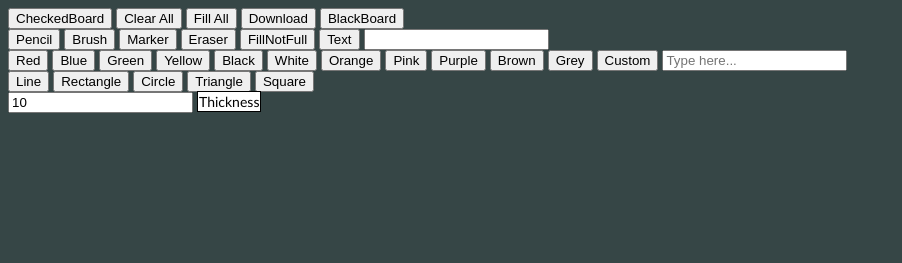
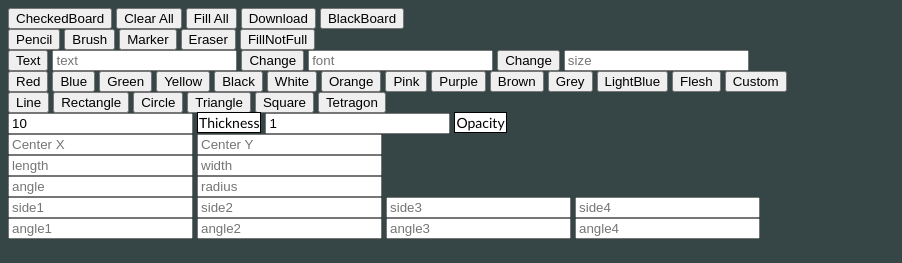
Before and after one commit to KrokoCoder/Imagine, a Flask app: page /main in a window 1280 px wide; the page is wider, and only the part inside the window is pictured. Shown: the top 263 px of that part, without its empty margins (0-902 px from the left). Run offline with Flask 3, Linux system fonts and the light colour scheme.

Commit message:
Changing shape functions. Fixing some bugs. Main functions are ready!!!!

```diff
--- a/static/js/script.js
+++ b/static/js/script.js
@@ -1,45 +1,11 @@
 var drawOnCanvas; // Define drawOnCanvas globally
 var currentColor = "#000000";
 var context;
-var lineWidth = [0, 5, 10, 20, 30, 40, 50, 75, 100]
-var font = "Arial";
-var fontSize = 30;
-var shapeMakerList = {
-    "line": function(x1, y1, x2, y2) {
-        context.beginPath();
-        context.moveTo(x1, y1);
-        context.lineTo(x2, y2);
-        context.stroke();
-    },
-    "circle": function(x, y, radius, startAngle, endAngle, anticlockwise) {
-        context.beginPath();
-        context.arc(x, y, radius, startAngle, endAngle, anticlockwise);
-        context.stroke();
-    },
-    "rectangle": function(x, y, width, height) {
-        context.beginPath();
-        context.rect(x, y, width, height);
-        context.stroke();
-    },
-    "triangle": function(x1, y1, x2, y2, x3, y3) {
-        context.beginPath();
-        context.moveTo(x1, y1);
-        context.lineTo(x2, y2);
-        context.lineTo(x3, y3);
-        context.closePath();
-        context.stroke();
-    },
-    "square": function(x, y, size) {
-        context.beginPath();
-        context.rect(x, y, size, size);
-        context.stroke();
-    },
-};
-
-
+var lineWidth = [0, 5, 10, 20, 30, 40, 50, 75, 100];
+var sizes = [8, 10, 12, 14, 16, 18, 20, 22, 24, 26, 30, 36, 48, 72];
 function BrushPaint() {
     var canvas = document.getElementById('board');
-    drawOnCanvas = canvas.getContext('2d'); // Assign to the global variable
+    var drawOnCanvas = canvas.getContext('2d'); // Assign to the local variable
     var isDrawing = false;
     var mouse = { x: 0, y: 0 };
     var last_mouse = { x: 0, y: 0 };
@@ -84,9 +50,10 @@ function BrushPaint() {
         last_mouse.y = mouse.y;
     }
 }
+
 function Pencil(){
     var canvas = document.getElementById('board');
-drawOnCanvas = canvas.getContext('2d'); // Assign to the global variable
+    var drawOnCanvas = canvas.getContext('2d'); // Assign to the local variable
     var isDrawing = false;
     var mouse = { x: 0, y: 0 };
     var last_mouse = { x: 0, y: 0 };
@@ -131,9 +98,10 @@ function drawLine(e) {
         last_mouse.y = mouse.y;
     }
 }
+
 function Marker(){
     var canvas = document.getElementById('board');
-    drawOnCanvas = canvas.getContext('2d'); // Assign to the global variable
+    var drawOnCanvas = canvas.getContext('2d'); // Assign to the local variable
     var isDrawing = false;
     var mouse = { x: 0, y: 0 };
     var last_mouse = { x: 0, y: 0 };
@@ -182,13 +150,14 @@ function Marker(){
 function Eraser(){
     currentColor = "#ffffff";
 }
+
 function Fill(){
     var canvas = document.getElementById("board");
     var context = canvas.getContext("2d");
     context.fillStyle = currentColor;
     context.fillRect(0, 0, canvas.width, canvas.height);
+}
 
-}
 function BlackBoard(){
     var canvas = document.getElementById("board");
     var context = canvas.getContext("2d");
@@ -199,56 +168,99 @@ function BlackBoard(){
 function RedBrush() {
     currentColor = "#ff0000";
 }
+
 function BlueBrush() {
     currentColor = "#0000ff";
 }
+
 function GreenBrush() {
-    currentColor = "#00ff00";
+    currentColor = "#32f04b";
 }
+
 function YellowBrush() {
     currentColor = "#ffff00";
 }
+
 function BlackBrush() {
     currentColor = "#000000";
 }
+
 function WhiteBrush(){
     currentColor = "#ffffff";
 }
+
 function OrangeBrush(){
     currentColor = "#ffa500";
 }
+
 function PurpleBrush(){
     currentColor = "#800080";
 }
+
 function PinkBrush(){
-    currentColor = "#ffc0cb";
+    currentColor = "#f700ff";
 }
+
 function BrownBrush(){
     currentColor = "#7c4c2c";
 }
+
 function GreyBrush(){
     currentColor = "#808080";
 }
+function LightBlueBrush(){
+    currentColor = "#00ffff";
+}
+function FleshBrush(){
+    currentColor = "#ffe4c4";
+}
 function CustomColor(){
-    currentColor = document.getElementById("color").value;
+    var colorCanvas = document.getElementById('board');
+    var ColorCtx = colorCanvas.getContext('2d');  // This create a 2D context for the canvas
+
+    var color = 'rgba(0,0,255,1)';
+    let gradientH = ColorCtx.createLinearGradient(0, 0, ColorCtx.canvas.width, 0);
+    gradientH.addColorStop(0, '#fff');
+    gradientH.addColorStop(1, color);
+    ColorCtx.fillStyle = gradientH;
+    ColorCtx.fillRect(0, 0, ColorCtx.canvas.width, ColorCtx.canvas.height);
+
+    // Create a Vertical Gradient(white to black)
+     let gradientV = ColorCtx.createLinearGradient(0, 0, 0, 300);
+     gradientV.addColorStop(0, 'rgba(0,0,0,0)');
+     gradientV.addColorStop(1, '#000');
+     ColorCtx.fillStyle = gradientV;
+     ColorCtx.fillRect(0, 0, ColorCtx.canvas.width,
+     ColorCtx.canvas.height);
+
+     colorCanvas.addEventListener('click',function(event){
+        let x = event.clientX;  // Get X coordinate
+        let y = event.clientY;  // Get Y coordinate
+        pixel = ColorCtx.getImageData(x,y,1,1)['data'];   // Read pixel Color
+        rgb = `rgb(${pixel[0]},${pixel[1]},${pixel[2]})`;
+        document.body.style.background = rgb;
+     });
 }
+
 function ClearBoard(){
     var canvas = document.getElementById("board");
     var context = canvas.getContext("2d");
     context.clearRect(0, 0, canvas.width, canvas.height);
 }
+
 function Circle(){
     var canvas = document.getElementById("board");
     var context = canvas.getContext("2d");
     context.beginPath();
     context.arc(100, 75, 50, 0, 2 * Math.PI);
-    context.FillStyle = currentColor;
+    context.fillStyle = currentColor;
     context.fill();
     context.stroke();
 }
+
 function FillNotFullBoard(){
     var canvas = document.getElementById('board');
-    fillOnCanvas = canvas.getContext('2d'); // Assign to the global variable
+    var fillOnCanvas = canvas.getContext('2d'); // Assign to the local variable
     var isFilling = false;
     var mouse = { x: 0, y: 0 };
     var last_mouse = { x: 0, y: 0 };
@@ -293,6 +305,7 @@ function FillNotFullBoard(){
         last_mouse.y = mouse.y;
     }
 }
+
 function LineWidthChanger() {
     var canvas = document.getElementById("board");
     var drawOnCanvas = canvas.getContext("2d");
@@ -324,90 +337,320 @@ function LineWidthChanger() {
 
 function CheckedBoard(){
     var canvas = document.getElementById('board');
-    var context = document.getContext('2d');
+    var context = canvas.getContext('2d');
     canvas.style = "background-image: none";
     context.style = canvas.style = "background-image: url('static/images/checkers.jpg')";
+}
+
+function Line() {
+    var canvas = document.getElementById('board');
+    var ctx = canvas.getContext('2d');
+    var lines = [];
+    var mouseXInput = document.getElementById("mouseXinput");
+    var mouseYInput = document.getElementById("mouseYinput");
+    var lengthInput = document.getElementById("sideInput");
+    var rotationAngleInput = document.getElementById("rotationAngleInput");
+
+    var mouseX = parseFloat(mouseXInput.value);
+    var mouseY = parseFloat(mouseYInput.value);
+    var length = parseFloat(lengthInput.value);
+    var rotationAngle = parseFloat(rotationAngleInput.value);
+
+
+    var line1 = {
+        startX: mouseX,
+        startY: mouseY,
+        endX: mouseX + length * Math.cos(rotationAngle),
+        endY: mouseY + length * Math.sin(rotationAngle)
+    };
+
+    lines.push(line1);
+
+    for (var i = 0; i < lines.length; i++) {
+        var l = lines[i];
+        ctx.beginPath();
+        ctx.moveTo(l.startX, l.startY);
+        ctx.lineTo(l.endX, l.endY);
+        ctx.closePath();
+        ctx.fillStyle = currentColor;
+        ctx.fill();
+        ctx.stroke();  // Consider using stroke() for lines
+    }
+}
+
+function Circle() {
+    var canvas = document.getElementById('board');
+    var ctx = canvas.getContext('2d');
+    var circles = [];
+    var mouseXInput = document.getElementById("mouseXinput");
+    var mouseYInput = document.getElementById("mouseYinput");
+    var radiusInput = document.getElementById("radiusInput");
+    var mouseCX = parseFloat(mouseXInput.value);
+    var mouseCY = parseFloat(mouseYInput.value);
+    var radius = parseFloat(radiusInput.value);
+
+
+    var circle1 ={
+        centerX: mouseCX,
+        centerY: mouseCY,
+        radius: radius
+    };
+
+
+    circles.push(circle1);
+
+    for (var i = 0; i < circles.length; i++) {
+        var c = circles[i];
+        ctx.beginPath();
+        ctx.arc(c.centerX, c.centerY, c.radius, 0,  2 * Math.PI);
+        ctx.closePath();
+        ctx.fillStyle = currentColor;
+        ctx.stroke();
+        ctx.fill(); // Consider using stroke() for lines
+    };
 
 }
-function LineBtn() {
+function Square() {
     var canvas = document.getElementById('board');
     var context = canvas.getContext('2d');
+    var squares = [];
+    var mouseXInput = document.getElementById("mouseXinput");
+    var mouseYInput = document.getElementById("mouseYinput");
+    var sideLengthInput = document.getElementById("sideInput");
+    var mouseX = mouseXInput.value;
+    var mouseY = mouseYInput.value;
+    var sideLength = sideLengthInput.value;
+
+    var square1 = {
+        centerX: mouseX,
+        centerY: mouseY,
+        sideLength: sideLength
+    };
+    squares.push(square1);
+    for (var i = 0; i < squares.length; i++) {
+    var sq = squares[i];
     context.beginPath();
-    shapeMakerList["line"](10, 10, 100, 100);
-    context.strokeStyle = currentColor;
-    context.stroke();
-    document.body.appendChild(canvas);
+    context.rect(sq.centerX, sq.centerY, sq.sideLength, sq.sideLength);
+    context.closePath();
+    context.fillStyle = currentColor;
+    context.fill();
+
+    }
+}
+function Rectangle() {
+    var canvas = document.getElementById('board');
+    var context = canvas.getContext('2d');
+    var rectangles = [];
+    var mouseXInput = document.getElementById("mouseXinput");
+    var mouseYInput = document.getElementById("mouseYinput");
+    var LengthInput = document.getElementById("sideInput");
+    var WidthInput = document.getElementById("sideInput2");
+    var mouseX = mouseXInput.value;
+    var mouseY = mouseYInput.value;
+    var Length = LengthInput.value;
+    var Width = WidthInput.value;
+
+    var rectangle1 = {
+        centerX: mouseX,
+        centerY: mouseY,
+        length: Length,
+        width: Width
+    };
+    rectangles.push(rectangle1);
+    for (var i = 0; i < rectangles.length; i++) {
+    var rect = rectangles[i];
+    context.beginPath();
+    context.rect(rect.centerX, rect.centerY, rect.length, rect.width);
+    context.closePath();
+    context.fillStyle = currentColor;
+    context.fill();
+
+    }
 }
 
-function CircleBtn() {
+function Triangle() {
     var canvas = document.getElementById('board');
     var context = canvas.getContext('2d');
-    context.beginPath();
-    shapeMakerList["circle"](100, 75, 50, 0, 2 * Math.PI);
-    context.strokeStyle = currentColor;
-    context.stroke();
-    document.body.appendChild(canvas);
+    var triangles = [];
+
+    // Get values from inputs, handling potential errors
+    var mouseXInput = document.getElementById("mouseXinput");
+    var mouseYInput = document.getElementById("mouseYinput");
+    var side1LengthInput = document.getElementById("side1Input");
+    var side2LengthInput = document.getElementById("side2Input");
+    var side3LengthInput = document.getElementById("side3Input");
+    var angle1Input = document.getElementById("angle1Input");
+    var angle2Input = document.getElementById("angle2Input");
+    var angle3Input = document.getElementById("angle3Input");
+    var mouseX = parseFloat(mouseXInput.value) || 0;
+    var mouseY = parseFloat(mouseYInput.value) || 0;
+    var side1 = parseFloat(side1LengthInput.value) || 10;
+    var side2 = parseFloat(side2LengthInput.value) || 10;
+    var side3 = parseFloat(side3LengthInput.value) || 10;
+    var angle1 = parseFloat(angle1Input.value) || 0;
+    var angle2 = parseFloat(angle2Input.value) || 0;
+    var angle3 = parseFloat(angle3Input.value) || 0;
+
+    // Ensure angles add up to 180 degrees
+    var totalAngles = angle1 + angle2 + angle3;
+    if (totalAngles !== 180) {
+      console.warn("Invalid angles: Triangle angles must add up to 180 degrees. Adjusting angles.");
+      // Adjust angles to 180 (e.g., reduce each angle proportionally)
     }
 
-function RectangleBtn() {
-    var canvas = document.getElementById('board');
-    var context = canvas.getContext('2d');
+    var triangle1 = {
+      centerX: mouseX,
+      centerY: mouseY,
+      side1length: side1,
+      side2length: side2,
+      side3length: side3,
+      angle1deg: angle1,
+      angle2deg: angle2,
+      angle3deg: angle3
+    };
+
+    triangles.push(triangle1);
+
+
+    for (var i = 0; i < triangles.length; i++) {
+      var tr = triangles[i];
       context.beginPath();
-    shapeMakerList["rectangle"](10, 10, 100, 100);
-    context.strokeStyle = currentColor;
+
+      // Calculate triangle coordinates using side lengths and angles
+      // (Implement appropriate calculation logic here)
+      // ...
+
+      context.closePath();
+      context.fillStyle = currentColor; // Assuming `currentColor` is defined elsewhere
+      context.fill();
       context.stroke();
-    document.body.appendChild(canvas);
+    }
   }
 
-function TriangleBtn() {
-    var canvas = document.getElementById('board');
-    var context = canvas.getContext('2d');
-    context.beginPath();
-    shapeMakerList["triangle"](10, 10, 100, 100, 200, 200);
-    context.strokeStyle = currentColor;
-    context.stroke();
-    document.body.appendChild(canvas);
-}
-
-function SquareBtn() {
-    var canvas = document.getElementById('board');
-    var context = canvas.getContext('2d');
-    context.beginPath();
-    shapeMakerList["square"](10, 10, 100);
-    context.strokeStyle = currentColor;
-    context.stroke();
-    document.body.appendChild(canvas);
-}
-
-function TextBtn() {
+var fonts = ["Arial", "Verdana", "Times New Roman", "Courier New", "Impact", "Comic Sans MS", "Georgia", "Trebuchet MS", "Palatino", "Arial Black", "Tahoma"];
+function drawText() {
+    var textInput = document.getElementById("text");
     var canvas = document.getElementById("board");
     var context = canvas.getContext("2d");
 
-    // Set the font for the canvas
-    context.font = fontSize + "px " + font;
+    var fontSize = 16; // Define fontSize here
+    context.fillStyle = currentColor;
+    context.font = `${fonts[0]} ${fontSize}px`;
+    context.textBaseline = "top";
+    context.fillText(textInput.value, 350, 0);
+}
 
-    // Create a text input element
-    var textInput = document.createElement("input");
-    textInput.type = "text";
-    textInput.id = "textInput"; // Set a unique ID for the input
-    textInput.placeholder = "Type here..."; // Set a placeholder text
+function updateFont() {
+    var fontInput = document.getElementById("font");
+    var canvas = document.getElementById("board");
+    var context = canvas.getContext("2d");
 
-    // Append the text input element to an element with the id "text"
-    var textElement = document.getElementById("text");
-    if (textElement) {
-        textElement.innerHTML = ""; // Clear existing content
-        textElement.appendChild(textInput);
-    } else {
-        console.error("Element with id 'text' not found.");
+
+
+    var fontSize = 16;
+    switch (fontInput.value) {
+        case fonts[0]:
+            context.font = `${fonts[0]} ${fontSize}px`;
+            break;
+        case fonts[1]:
+            context.font = `${fonts[1]} ${fontSize}px`;
+            break;
+        case fonts[2]:
+            context.font = `${fonts[2]} ${fontSize}px`;
+            break;
+        case fonts[3]:
+            context.font = `${fonts[3]} ${fontSize}px`;
+            break;
+        case fonts[4]:
+            context.font = `${fonts[4]} ${fontSize}px`;
+            break;
+        case fonts[5]:
+            context.font = `${fonts[5]} ${fontSize}px`;
+            break;
+        case fonts[6]:
+            context.font = `${fonts[6]} ${fontSize}px`;
+            break;
+        case fonts[7]:
+            context.font = `${fonts[7]} ${fontSize}px`;
+            break;
+        case fonts[8]:
+            context.font = `${fonts[8]} ${fontSize}px`;
+            break;
+        case fonts[9]:
+            context.font = `${fonts[9]} ${fontSize}px`;
+            break;
+        case fonts[10]:
+            context.font = `${fonts[10]} ${fontSize}px`;
+            break;
+    }
+    fontInput.value = context.font.split(" ")[0];
+}
+function fontChange(){
+    var fontInput = document.getElementById("font");
+    var canvas = document.getElementById("board");
+    var context = canvas.getContext("2d");
+    fontInput.value = context.font.split(" ")[0];
+}
+function updateSize() {
+    var sizeInput = document.getElementById("size");
+    var canvas = document.getElementById("board");
+    var context = canvas.getContext("2d");
+    sizeInput.value = context.font.split(" ")[1].replace("px", "");
+    switch (sizeInput.value) {
+        case sizes[0]:
+            context.font = `${fonts[0]} ${sizes[0]}px`;
+            break;
+        case sizes[1]:
+            context.font = `${fonts[0]} ${sizes[1]}px`;
+            break;
+        case sizes[2]:
+            context.font = `${fonts[0]} ${sizes[2]}px`;
+            break;
+        case sizes[3]:
+            context.font = `${fonts[0]} ${sizes[3]}px`;
+            break;
+        case sizes[4]:
+            context.font = `${fonts[0]} ${sizes[4]}px`;
+            break;
+        case sizes[5]:
+            context.font = `${fonts[0]} ${sizes[5]}px`;
+            break;
+        case sizes[6]:
+            context.font = `${fonts[0]} ${sizes[6]}px`;
+            break;
+        case sizes[7]:
+            context.font = `${fonts[0]} ${sizes[7]}px`;
+            break;
+        case sizes[8]:
+            context.font = `${fonts[0]} ${sizes[8]}px`;
+            break;
+        case sizes[9]:
+            context.font = `${fonts[0]} ${sizes[9]}px`;
+            break;
+        case sizes[10]:
+            context.font = `${fonts[0]} ${sizes[10]}px`;
+            break;
+        case sizes[11]:
+            context.font = `${fonts[0]} ${sizes[11]}px`;
+            break;
+        case sizes[12]:
+            context.font = `${fonts[0]} ${sizes[12]}px`;
+            break;
+        case sizes[13]:
+            context.font = `${fonts[0]} ${sizes[13]}px`;
+            break;
     }
 }
-
-
+function sizeChange(){
+    var sizeInput = document.getElementById("size");
+    var canvas = document.getElementById("board");
+    var context = canvas.getContext("2d");
+    sizeInput.value = context.font.split(" ")[1].replace("px", "");
+}
 function DownloadImage(){
     var canvas = document.getElementById("board");
     var image = canvas.toDataURL("image/png").replace("image/png", "image/octet-stream");
     window.location.href=image;
-
 }
 
 window.onload = function (){
@@ -444,9 +687,7 @@ window.onload = function (){
     const BlackBoardButton = document.getElementById("BlackBoard");
     BlackBoardButton.addEventListener('click', BlackBoard);
     const TextBtn = document.getElementById("Text-btn");
-    TextBtn.addEventListener('click', TextBtn);
-    const CustomColorButton = document.getElementById("CustomColor-btn");
-    CustomColorButton.addEventListener('click', CustomColor);
+    TextBtn.addEventListener('click', text);
     const FillNotFullBoardButton = document.getElementById("FillNotFull");
     FillNotFullBoardButton.addEventListener('click', FillNotFullBoard);
     const PencilButton = document.getElementById("Pencil-btn");
@@ -458,13 +699,23 @@ window.onload = function (){
     const CheckedBoardButton = document.getElementById("CheckedBoard");
     CheckedBoardButton.addEventListener('click', CheckedBoard);
     const LineBtn = document.getElementById("Line-btn");
-    LineBtn.addEventListener('click', LineBtn);
+    LineBtn.addEventListener('click', Line);
     const CircleBtn = document.getElementById("Circle-btn");
-    CircleBtn.addEventListener('click', CircleBtn);
+    CircleBtn.addEventListener('click', Circle);
     const RectangleBtn = document.getElementById("Rectangle-btn");
-    RectangleBtn.addEventListener('click', RectangleBtn);
+    RectangleBtn.addEventListener('click', Rectangle);
     const TriangleBtn = document.getElementById("Triangle-btn");
-    TriangleBtn.addEventListener('click', TriangleBtn);
+    TriangleBtn.addEventListener('click', Triangle);
     const SquareBtn = document.getElementById("Square-btn");
-    SquareBtn.addEventListener('click', SquareBtn);
+    SquareBtn.addEventListener('click', Square);
+    const CustomColorButton = document.getElementById("CustomColor-btn");
+    CustomColorButton.addEventListener('click', CustomColor);
+    const fontChangeButton = document.getElementById("fontChange");
+    fontChangeButton.addEventListener('click', fontChange);
+    const sizeChangeButton = document.getElementById("sizeChange");
+    sizeChangeButton.addEventListener('click', sizeChange);
+    const LightBlueBrushButton = document.getElementById("LightBlue-btn");
+    LightBlueBrushButton.addEventListener('click', LightBlueBrush);
+    const FleshBrushButton = document.getElementById("Flesh-btn");
+    FleshBrushButton.addEventListener('click', FleshBrush);
 }
--- a/templates/main.html
+++ b/templates/main.html
@@ -23,8 +23,16 @@
   <button id = "Marker-btn">Marker</button>
   <button id="Eraser-btn">Eraser</button>
   <button id = "FillNotFull">FillNotFull</button>
+</div>
+<div class = "textButtons"></div>
   <button id = "Text-btn">Text</button>
-  <input id = "TextInput">
+  <input type="text" id="text" placeholder="text" onKeydown="drawText();"></input>
+  <button id = "fontChange">Change</button>
+  <input type ="text" id = "size" placeholder="font" onKeydown="updateFont();"></input>
+  <button id = "sizeChange">Change</button>
+  <input type = "text" id = "font" placeholder = "size" onKeydown = "updateSize();"></input>
+
+</body>
 
 </div>
 <div class = "colorButtons">
@@ -39,8 +47,10 @@
   <button id = "Purple-btn">Purple</button>
   <button id = "Brown-btn">Brown</button>
   <button id = "Grey-btn">Grey</button>
+  <button id = "LightBlue-btn">LightBlue</button>
+  <button id = "Flesh-btn">Flesh</button>
   <button id = "CustomColor-btn">Custom</button>
-  <input id = "color" type = "text" placeholder = "Type here...">
+
 </div>
 <div class = "shapesButtons">
   <button id = "Line-btn">Line</button>
@@ -48,10 +58,27 @@
   <button id = "Circle-btn">Circle</button>
   <button id = "Triangle-btn">Triangle</button>
   <button id = "Square-btn">Square</button>
+  <button id = "Tetragon-btn">Tetragon</button>
 </div>
-<div class = "extraButtons">
+<div class = "extraInputs">
   <input name = "Thickness" id = "Thickness" value = "10">
   <label for = "Thickness">Thickness</label>
+  <input name = "Opacity" id = "Opacity" value = "1">
+  <label for = "Opacity">Opacity</label><br>
+  <input type = "text" id = "mouseXinput" placeholder="Center X">
+  <input type = "text" id = "mouseYinput" placeholder="Center Y"><br>
+  <input type = "text" id = "sideInput" placeholder="length">
+  <input type = "text" id = "sideInput2" placeholder="width"><br>
+  <input type = "text" id = "rotationAngleInput" placeholder="angle">
+  <input type = "text" id = "radiusInput" placeholder="radius"><br>
+  <input type = "text" id = "side1Input" placeholder="side1">
+  <input type = "text" id = "side2Input" placeholder="side2">
+  <input type = "text" id = "side3Input" placeholder="side3">
+  <input type = "text" id = "side4Input" placeholder="side4"><br>
+  <input type = "text" id = "angle1Input" placeholder="angle1">
+  <input type = "text" id = "angle2Input" placeholder="angle2">
+  <input type = "text" id = "angle3Input" placeholder="angle3">
+  <input type = "text" id = "angle4Input" placeholder="angle4"><br>
 </div>
 <canvas id = "board" height = "900" width = "1700" onload="Checkedboard(checkers.jpg)"></canvas>
 
```
Lines whose indentation alone changed are shown as unchanged.
